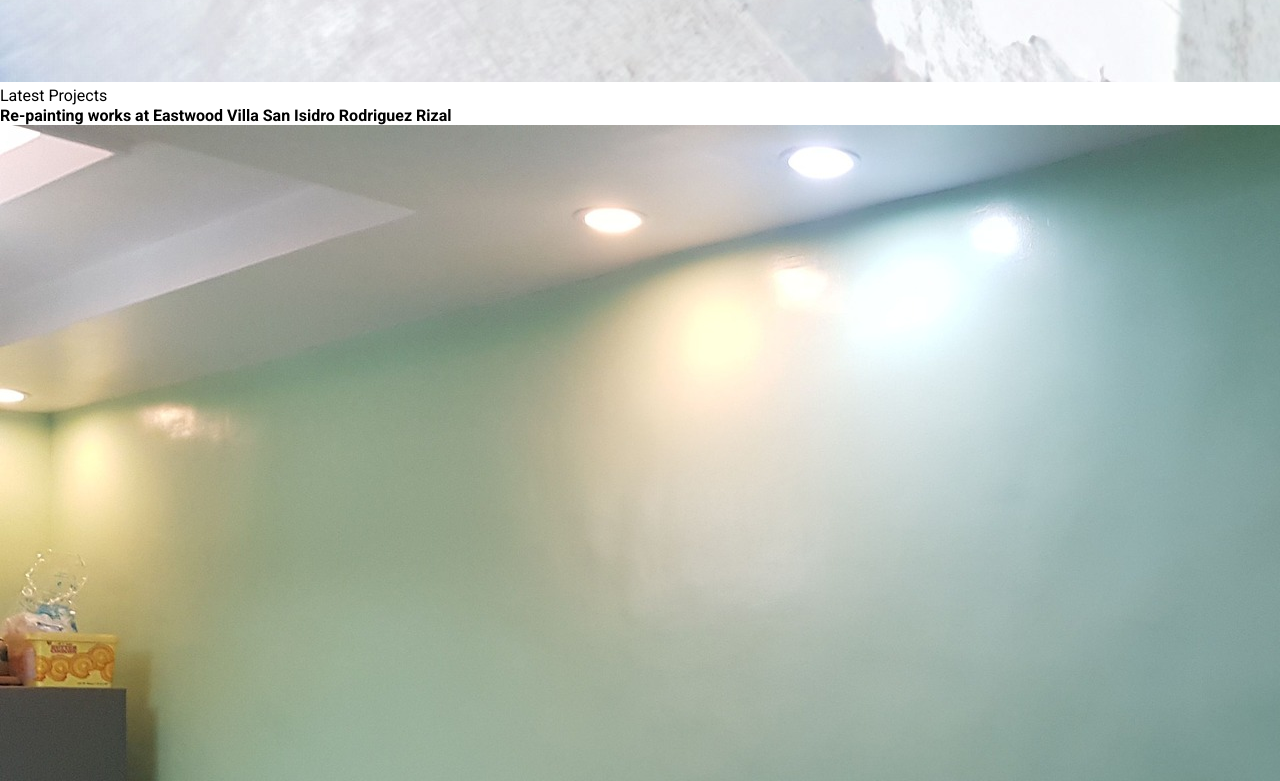
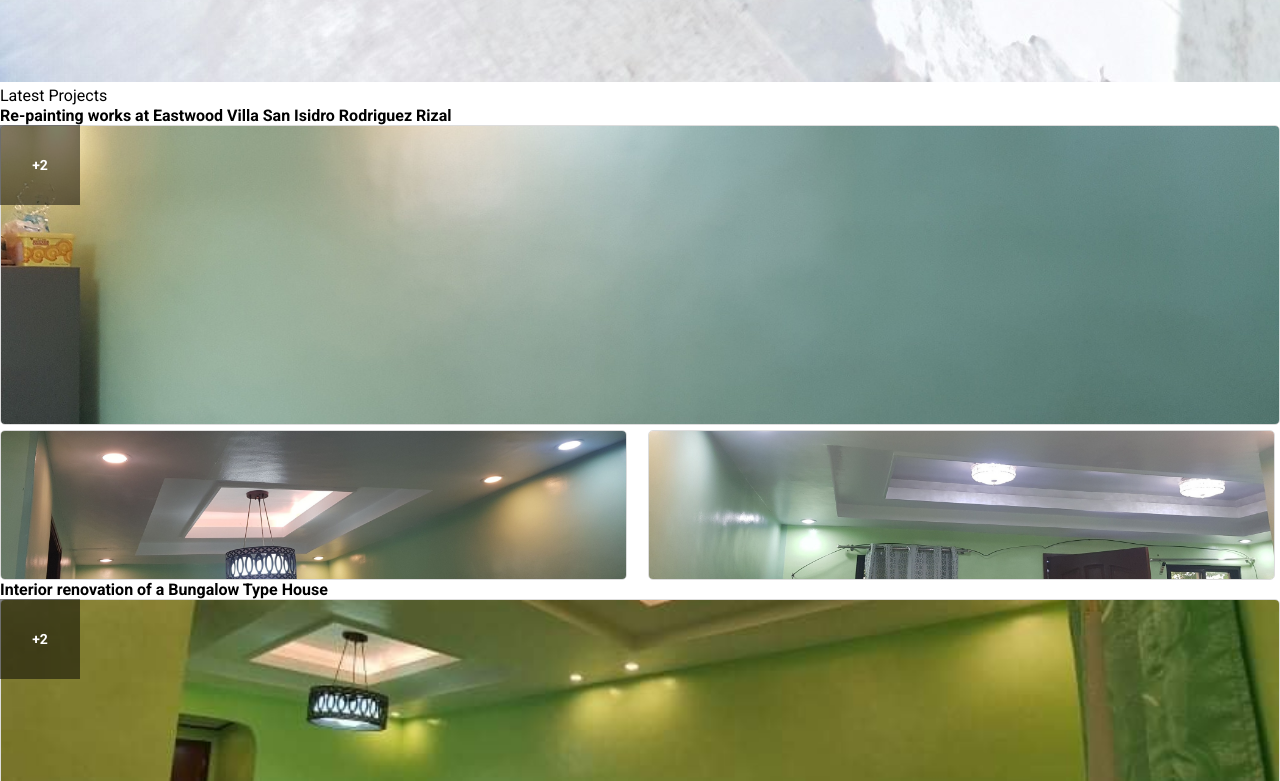
Before and after one commit to melvzz1204/MMC, a React (Vite) app: page / in a window 1280 px wide. Shown: the part 7039-7820 px from the top of the page. Built offline with nearby package versions, Linux system fonts and the light colour scheme; a web font is replaced by a local one.

Commit message:
newupdate

```diff
--- a/src/CardProject.jsx
+++ b/src/CardProject.jsx
@@ -1,18 +1,13 @@
+import React from "react";
 import "./css/card.css";
+import Thumbnail from "./Thumbnail";
 
 export default function CardProject({ images = [], title, paragraph }) {
   return (
     <div className="content-project-container">
       <div className="project-main-container">
         <h4 className="project-title">{title}</h4>
-        {images.map((image, index) => (
-          <img
-            key={index}
-            src={image.src}
-            alt={image.alt}
-            className="img-content"
-          />
-        ))}
+        <Thumbnail images={images} />
         <p className="project-paragraph">{paragraph}</p>
       </div>
     </div>
--- /dev/null
+++ b/src/Thumbnail.jsx
@@ -0,0 +1,34 @@
+import React from "react";
+import "./css/thumbnail.css";
+
+const Thumbnail = ({ images }) => {
+  const visibleImages = images.slice(0, 3);
+  const remainingImagesCount = images.length - visibleImages.length;
+
+  return (
+    <div className="thumbnail-container">
+      {visibleImages.length > 0 && (
+        <img
+          src={visibleImages[0].src}
+          alt={`Thumbnail 1`}
+          className="thumbnail-image thumbnail-image-main"
+        />
+      )}
+      <div className="thumbnail-subcontainer">
+        {visibleImages.slice(1, 3).map((image, index) => (
+          <img
+            key={index + 1}
+            src={image.src}
+            alt={`Thumbnail ${index + 2}`}
+            className="thumbnail-image thumbnail-image-small"
+          />
+        ))}
+      </div>
+      {remainingImagesCount > 0 && (
+        <div className="remaining-count">+{remainingImagesCount}</div>
+      )}
+    </div>
+  );
+};
+
+export default Thumbnail;
--- /dev/null
+++ b/src/css/thumbnail.css
@@ -0,0 +1,66 @@
+.thumbnail-container {
+  display: flex;
+  flex-direction: column;
+  position: relative;
+  width: 100%; /* Occupy full width */
+}
+
+.thumbnail-image {
+  width: 80px; /* Adjust as needed */
+  height: 80px; /* Adjust as needed */
+  object-fit: cover;
+  border: 1px solid #ddd;
+  margin-right: 5px;
+  border-radius: 5px;
+}
+
+.thumbnail-image-main {
+  width: 100%;
+  height: 300px; /* Adjust as needed */
+  margin-bottom: 5px;
+}
+
+.thumbnail-subcontainer {
+  display: flex;
+  width: 100%;
+  justify-content: space-between;
+}
+
+.thumbnail-image-small {
+  width: 49%; /* Adjust as needed */
+  height: 150px; /* Adjust as needed */
+}
+
+.remaining-count {
+  position: absolute;
+  top: 0;
+  left: 0;
+  display: flex;
+  justify-content: center;
+  align-items: center;
+  width: 80px;
+  height: 80px;
+  background-color: rgba(0, 0, 0, 0.5);
+  color: white;
+  font-weight: bold;
+  font-size: 14px;
+}
+
+.my-masonry-grid {
+  display: -webkit-box; /* Not needed if autoprefixing */
+  display: -ms-flexbox; /* Not needed if autoprefixing */
+  display: flex;
+  margin-left: -30px; /* gutter size offset */
+  width: auto;
+}
+.my-masonry-grid_column {
+  padding-left: 30px; /* gutter size */
+  background-clip: padding-box;
+}
+
+/* Style its children (immediate children only) */
+.my-masonry-grid_column > div {
+  /* Break rules to have transition work */
+  background: grey;
+  margin-bottom: 30px;
+}
```
